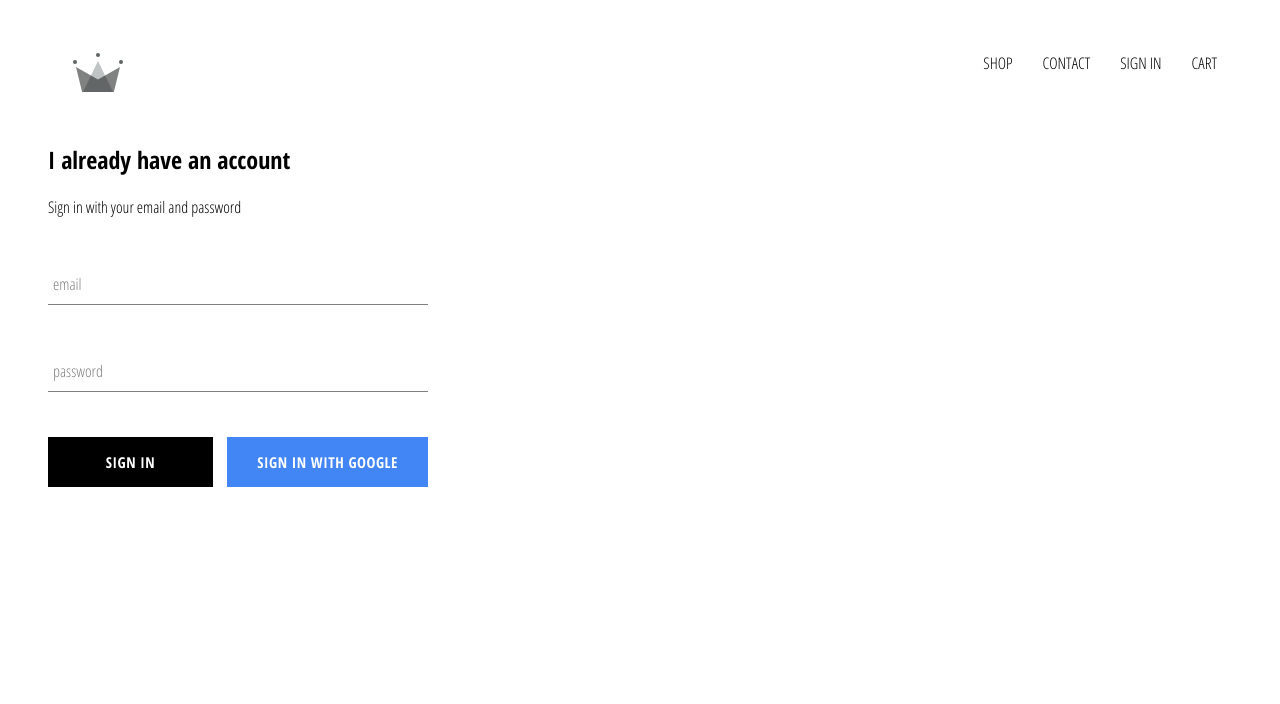
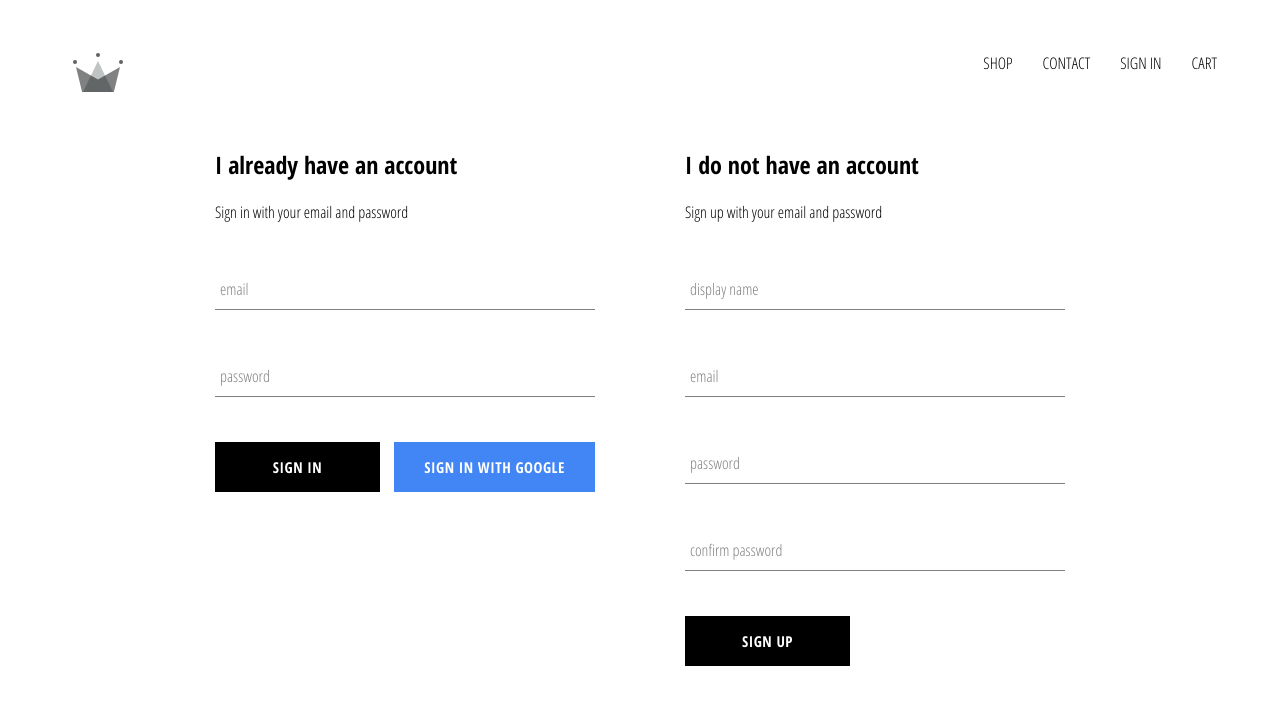
Before and after one commit to kyeckeq/crown-clothing, a React (Create React App) app: page /signin in a window 1280 px wide. Shown: the top 704 px of the page. Built offline with nearby package versions, Linux system fonts and the light colour scheme; no server answers.

Commit message:
Added ability to sign-in with google and add new users to the database. Also added sign-up component to create new users and add them to the database.

```diff
--- a/src/App.js
+++ b/src/App.js
@@ -1,6 +1,6 @@
 import React from "react";
 import { Route, Switch } from "react-router-dom";
-import { auth } from "./firebase/firebase.utils";
+import { auth, createUserProfileDocument } from "./firebase/firebase.utils";
 
 import Header from "./components/header/header.component";
 import HomePage from "./pages/homepage/homepage.component";
@@ -15,15 +15,29 @@
 
     this.state = {
       currentUser: null,
-    }
+    };
   }
 
   unsubscribeFromAuth = null;
 
   componentDidMount() {
-    this.unsubscribeFromAuth = auth.onAuthStateChanged(user => {
-      this.setState({ currentUser: user });
-      console.log("user:",user);
+    this.unsubscribeFromAuth = auth.onAuthStateChanged(async (userAuth) => {
+      console.log("componentDidMount - auth state change:", userAuth);
+      if (!!userAuth) {
+        const userRef = await createUserProfileDocument(userAuth);
+
+        userRef.onSnapshot((snapShot) => {
+          this.setState(
+            {
+              currentUser: { id: snapShot.id, ...snapShot.data() },
+            },
+            () => {
+              console.log("componentDidMount - user:",this.state);
+            }
+          );
+        });
+      }
+      this.setState({ currentUser: userAuth }, console.log("componentDidMount - no user:",this.state));
     });
   }
 
--- a/src/components/sign-in/sign-in.component.jsx
+++ b/src/components/sign-in/sign-in.component.jsx
@@ -1,4 +1,5 @@
 import React from "react";
+
 import FormInput from "../form-input/form-input.component";
 import CustomButton from "../custom-button/custom-button.component";
 
@@ -14,6 +15,8 @@
       password: "",
     };
   }
+
+  // uid, displayName, email
 
   handleSubmit = (event) => {
     event.preventDefault();
@@ -37,7 +40,7 @@
         <h2>I already have an account</h2>
         <span>Sign in with your email and password</span>
 
-        <form onSubmit={this.handleSubmit}>
+        <form className='sign-in-form' onSubmit={this.handleSubmit}>
           <FormInput
             name="email"
             type="email"
--- /dev/null
+++ b/src/components/sign-up/sign-up.component.jsx
@@ -0,0 +1,99 @@
+import React from "react";
+import FormInput from "../form-input/form-input.component";
+import CustomButton from "../custom-button/custom-button.component";
+
+import { auth, createUserProfileDocument } from "../../firebase/firebase.utils";
+
+import "./sign-up.styles.scss";
+
+const defaultState = {
+  displayName: "",
+  email: "",
+  password: "",
+  confirmPassword: "",
+};
+
+class SignUp extends React.Component {
+  constructor() {
+    super();
+
+    this.state = defaultState;
+  }
+
+  handleSubmit = async (event) => {
+    event.preventDefault();
+
+    const { displayName, email, password, confirmPassword } = this.state;
+    if (password !== confirmPassword) {
+      alert("passwords don't match");
+      return;
+    }
+
+    try {
+      const { user } = await auth.createUserWithEmailAndPassword(
+        email,
+        password
+      );
+
+      await createUserProfileDocument(user, { displayName });
+      this.setState(defaultState);
+    } catch (error) {
+      console.log(error);
+    }
+  };
+
+  handleChange = (event) => {
+    const { name, value } = event.target;
+    this.setState({ [name]: value });
+  };
+
+  render() {
+    const { displayName, email, password, confirmPassword } = this.state;
+    return (
+      <div className="sign-up">
+        <h2>I do not have an account</h2>
+        <span>Sign up with your email and password</span>
+
+        <form className="sign-up-form" onSubmit={this.handleSubmit}>
+          <FormInput
+            name="displayName"
+            type="text"
+            value={displayName}
+            handleChange={this.handleChange}
+            required
+            label="display name"
+          />
+          <FormInput
+            name="email"
+            type="email"
+            value={email}
+            handleChange={this.handleChange}
+            required
+            label="email"
+          />
+          <FormInput
+            name="password"
+            type="password"
+            value={password}
+            handleChange={this.handleChange}
+            required
+            label="password"
+          />
+          <FormInput
+            name="confirmPassword"
+            type="password"
+            value={confirmPassword}
+            handleChange={this.handleChange}
+            required
+            label="confirm password"
+          />
+          <div className="buttons">
+            <CustomButton type="submit"> Sign Up </CustomButton>
+          </div>
+        </form>
+      </div>
+    );
+  }
+}
+
+export default SignUp;
--- /dev/null
+++ b/src/components/sign-up/sign-up.styles.scss
@@ -0,0 +1,14 @@
+.sign-up {
+    width: 380px;
+    display: flex;
+    flex-direction: column;
+}
+
+.title {
+    margin: 10px 10px;
+}
+
+.buttons {
+    display: flex;
+    justify-content: space-between;
+}
--- a/src/firebase/firebase.utils.js
+++ b/src/firebase/firebase.utils.js
@@ -1,6 +1,6 @@
 import firebase from "firebase/app";
-import 'firebase/firestore';
-import 'firebase/auth';
+import "firebase/firestore";
+import "firebase/auth";
 
 const config = {
   apiKey: "AIzaSyB-vPbaWUh0AzbuYpGvmNUwrh8kVonZ4Sk",
@@ -11,6 +11,32 @@
   appId: "1:46005818760:web:8ae65020fac71e75e4563d",
 };
 
+export const createUserProfileDocument = async (userAuth, additionalData) => {
+  if (!!!userAuth) return;
+
+  const userRef = await firestore.doc(`users/${userAuth.uid}`);
+  const snapShot = await userRef.get();
+
+  if (!snapShot.exists) {
+    const { displayName, email } = userAuth;
+    const createdAt = new Date();
+
+    try {
+      await userRef.set({
+        displayName,
+        email,
+        createdAt,
+        ...additionalData,
+      });
+      console.log("user doesn't exist, new user created:", email);
+    } catch (error) {
+      console.log("error creating user", error.message);
+    }
+  }
+
+  return userRef;
+};
+
 firebase.initializeApp(config);
 
 export const auth = firebase.auth();
@@ -18,7 +44,7 @@
 
 // google auth
 const provider = new firebase.auth.GoogleAuthProvider();
-provider.setCustomParameters({ prompt: 'select_account' });
+provider.setCustomParameters({ prompt: "select_account" });
 export const signInWithGoogle = () => auth.signInWithPopup(provider);
 
 export default firebase;
--- a/src/pages/sign-in-and-sign-up/sign-in-and-sign-up.component.jsx
+++ b/src/pages/sign-in-and-sign-up/sign-in-and-sign-up.component.jsx
@@ -1,11 +1,13 @@
 import React from "react";
 import SignIn from "../../components/sign-in/sign-in.component";
+import SignUp from "../../components/sign-up/sign-up.component";
 
 import "./sign-in-and-sign-up.styles.scss";
 
 const SignInAndSignUpPage = () => (
   <div className="sign-in-and-sign-up">
     <SignIn />
+    <SignUp />
   </div>
 );
 
--- a/src/pages/sign-in-and-sign-up/sign-in-and-sign-up.styles.scss
+++ b/src/pages/sign-in-and-sign-up/sign-in-and-sign-up.styles.scss
@@ -0,0 +1,7 @@
+.sign-in-and-sign-up {
+    width: 850px;
+    display: flex;
+    flex-direction: row;
+    justify-content: space-between;
+    margin: 30px auto;
+}
```
